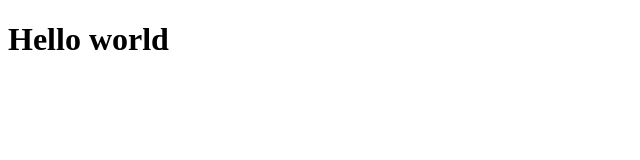
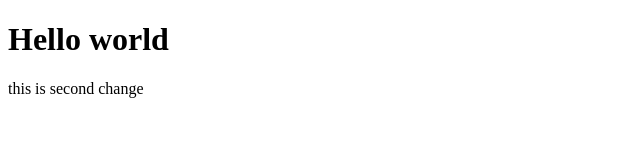
Before and after one commit to bohaz/SandR, a plain HTML site: page index.html in a window 1280 px wide. Shown: the whole page, without its empty margins (0-640 px from the left). Drawn offline with Linux system fonts and the light colour scheme.

Commit message:
index file chnaged

```diff
--- a/index.html
+++ b/index.html
@@ -8,5 +8,6 @@
 </head>
 <body>
     <h1>Hello world</h1>
+    <p>this is second change</p>
 </body>
 </html>
```
